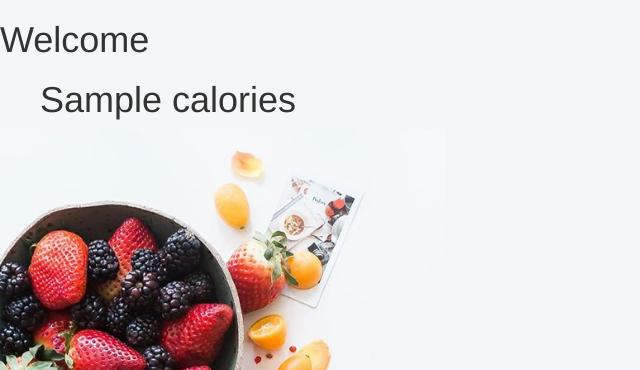
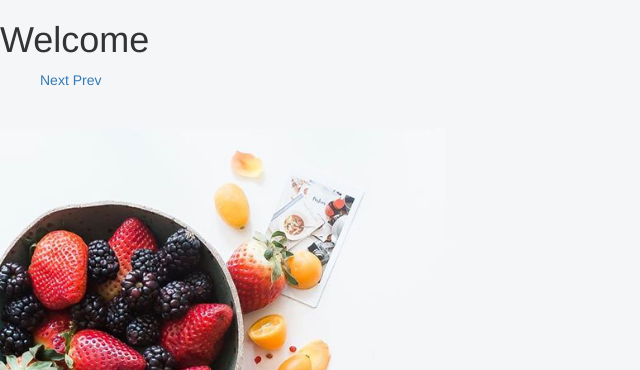
Before and after one commit to IoanHadarean/CookBook-project, a Flask app: template templates/dashboard.html in a window 1280 px wide. Shown: the part 50-420 px from the top of the page, without its empty margins (0-640 px from the left). Run offline with Flask 2, Linux system fonts and the light colour scheme; the template is opened without the code that fills it: most values are stand-ins (such as "Sample title", 1, 10 or a date in 2020); some libraries are stand-ins or nearby versions.

Commit message:
Finished adding logic for pagination/need to add statements to check if there is a next or prev page

```diff
--- a/app.py
+++ b/app.py
@@ -157,7 +157,7 @@ def dashboard():
     next_url = '/dashboard?limit=' + str(limit) + '&offset=' + str(offset + limit)
     prev_url = '/dashboard?limit=' + str(limit) + '&offset=' + str(offset - limit)
 
-    return render_template('dashboard.html', recipes=mongo.db.recipes.find(), next_url=next_url, prev_url=prev_url)
+    return render_template('dashboard.html', recipes = mongo.db.recipes.find(), next_url=next_url, prev_url=prev_url)
 
 
 """ Recipe ingredients statistics by cuisine
--- a/templates/dashboard.html
+++ b/templates/dashboard.html
@@ -4,9 +4,8 @@
     <h1>Welcome {{session.username}}</h1>
     <div class = "recipe">
         <ul class = "recipe__list">
-            {% for recipe in recipes %}
-            <h1>{{ recipe.calories }}</h1>
-            {% endfor %}
+            <a href = "{{next_url}}">Next</a>
+            <a href = "{{prev_url}}">Prev</a>
         </ul>
     </div>
 {% endblock %}
```
